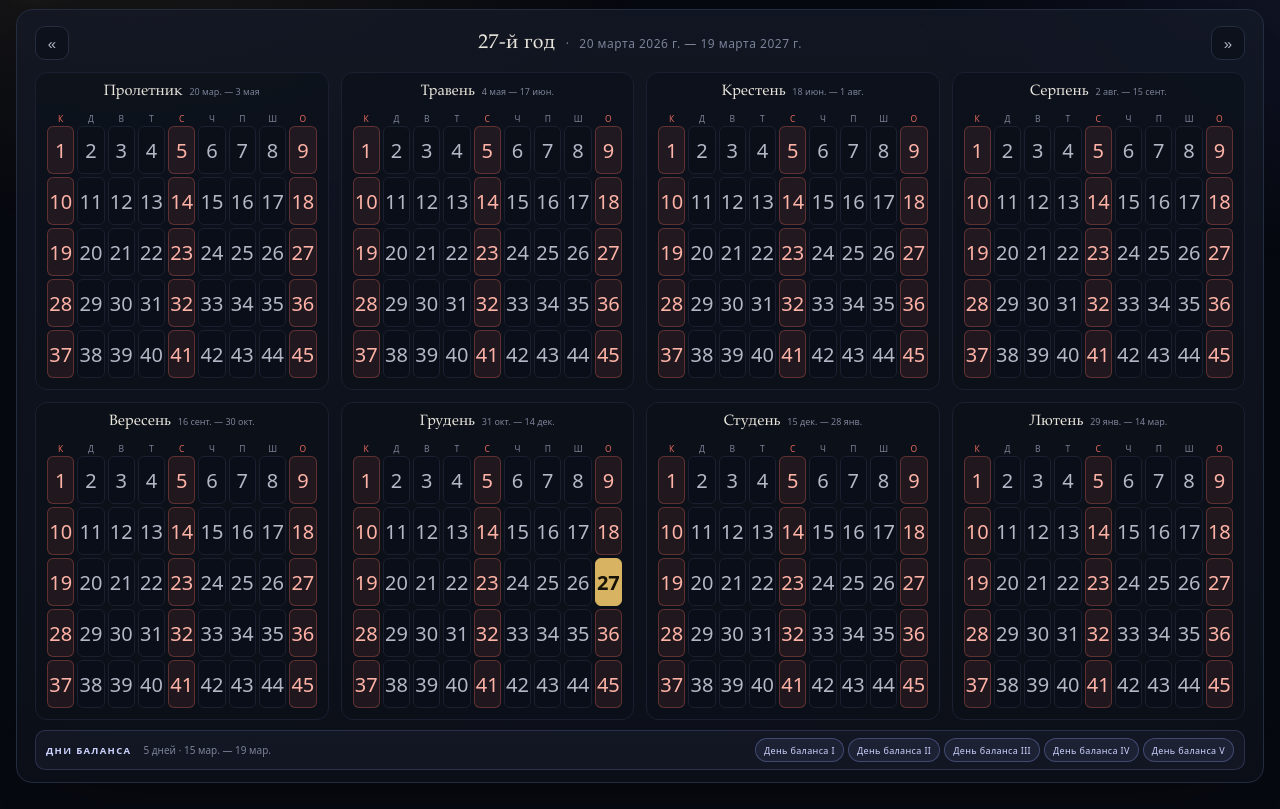
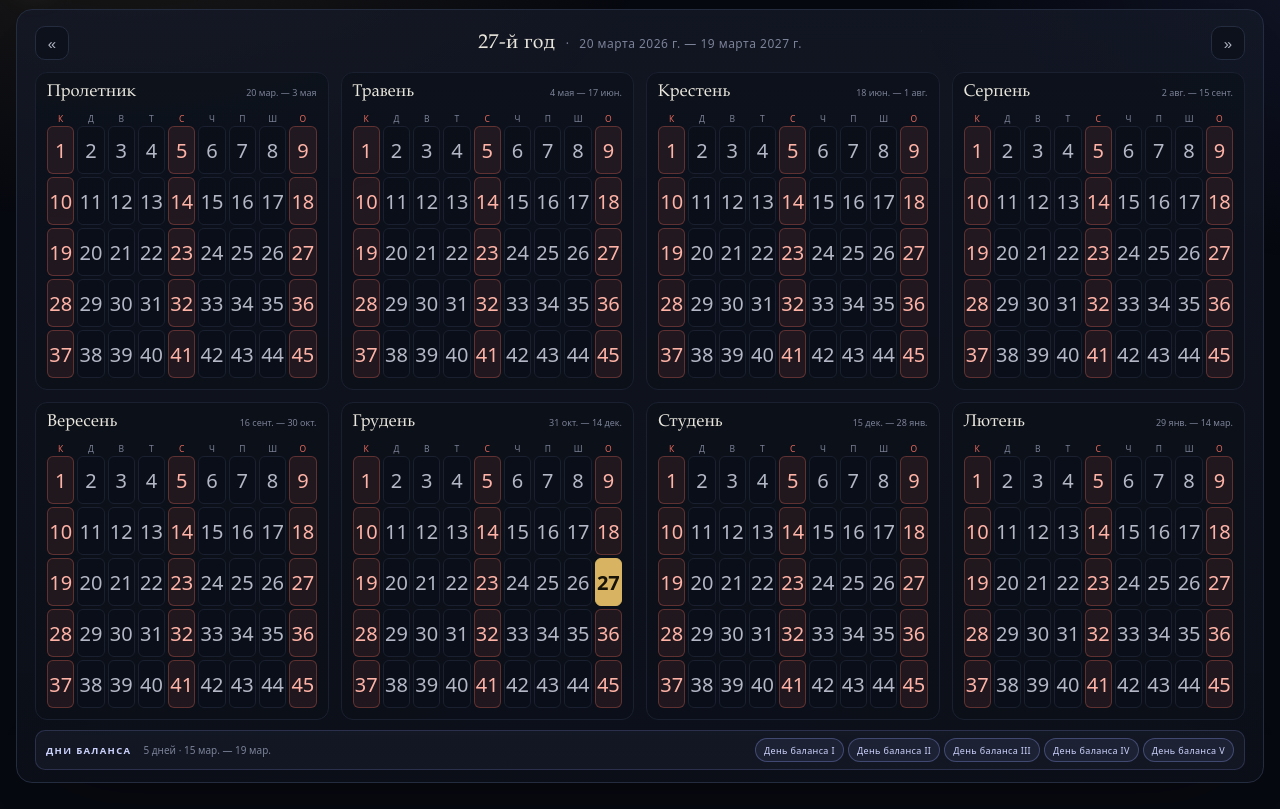
Before and after one commit to VoidTerror/balance-calendar, a website with bundled scripts: page index.html in a window 1280 px wide. Shown: the part 65-874 px from the top of the page. Built offline with nearby package versions, Linux system fonts and the light colour scheme.

Commit message:
Названия месяцев крупнее, периоды выровнены вправо

```diff
--- a/styles.css
+++ b/styles.css
@@ -553,8 +553,8 @@ h1 {
   appearance: none;
   display: flex;
   align-items: baseline;
-  justify-content: center;
-  gap: 7px;
+  justify-content: space-between;
+  gap: 8px;
   width: 100%;
   min-width: 0;
   min-height: 24px;
@@ -564,9 +564,9 @@ h1 {
   background: none;
   color: var(--ink);
   font-family: var(--serif);
-  font-size: 15px;
+  font-size: clamp(17px, 1.1vw, 20px);
   line-height: 1.2;
-  text-align: center;
+  text-align: left;
   white-space: nowrap;
   cursor: pointer;
 }
@@ -575,10 +575,16 @@ h1 {
   color: var(--gold-2);
 }
 
+.mini-name {
+  flex: 0 0 auto;
+}
+
 .mini-range {
+  margin-left: auto;
   color: var(--muted);
   font-family: var(--sans);
-  font-size: 9px;
+  font-size: clamp(9px, 0.55vw, 10.5px);
+  text-align: right;
   white-space: nowrap;
 }
 
```
Also changed, not shown: preview.png.
